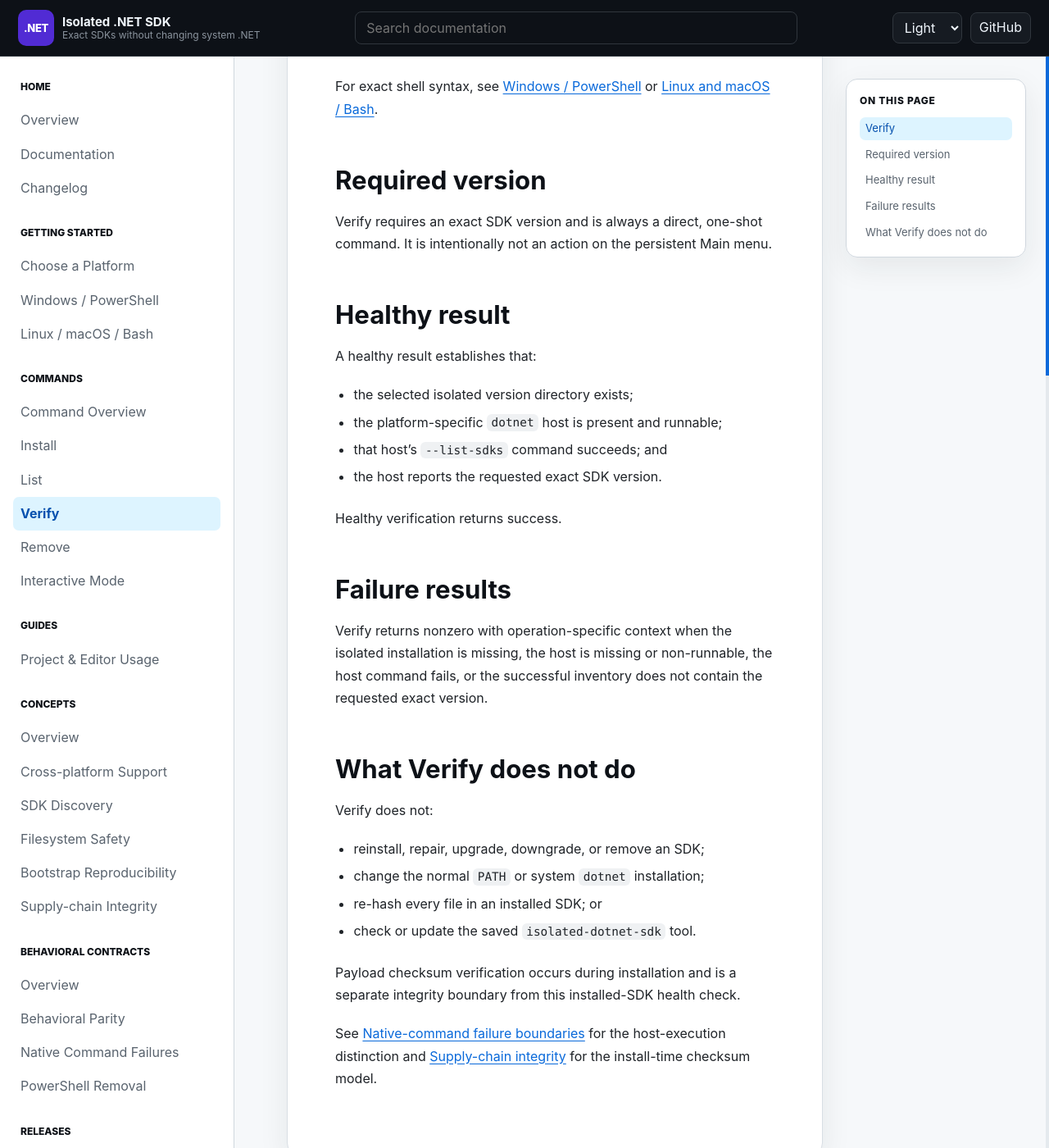
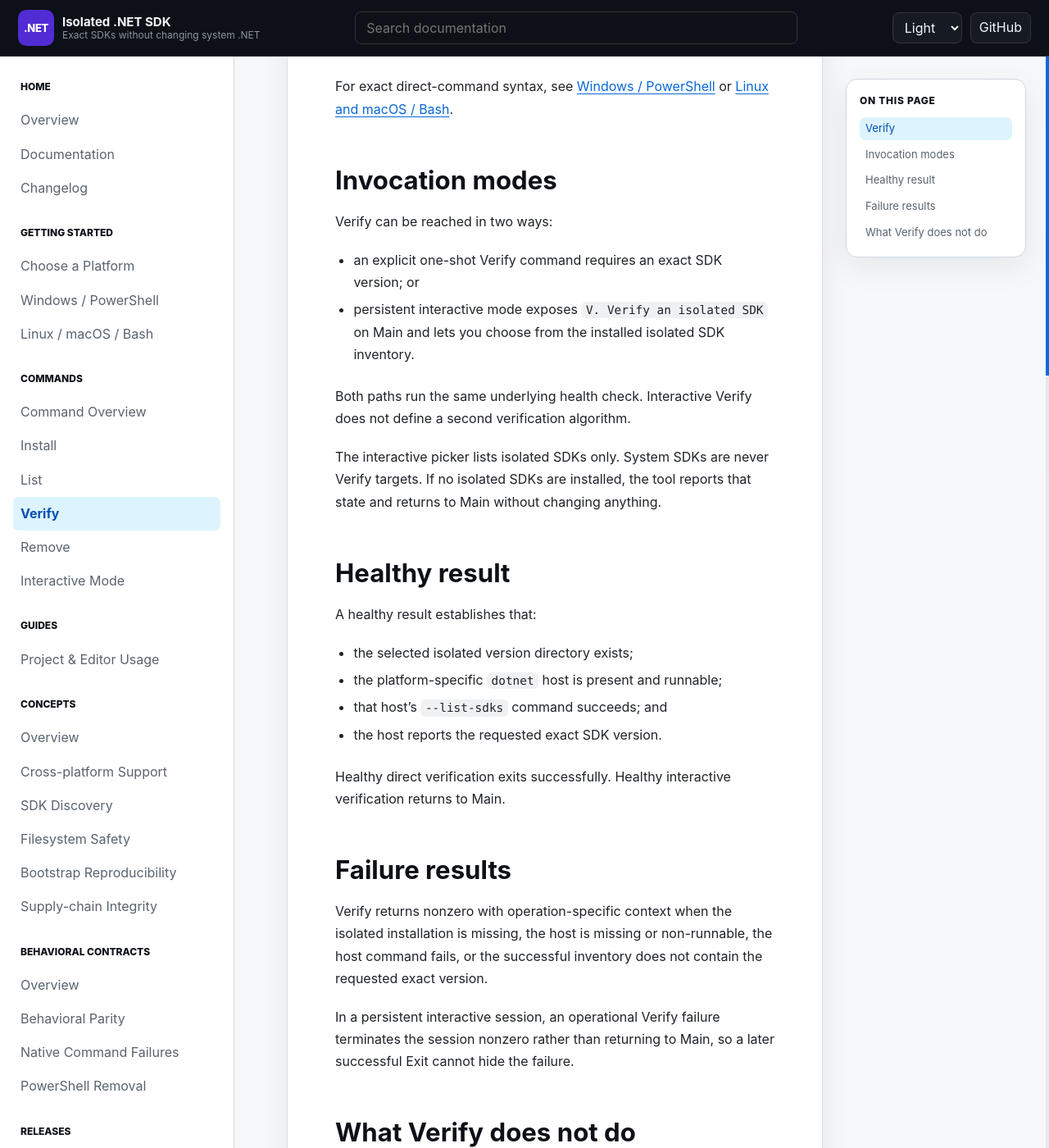
Before and after one commit to infoconex/isolated-dotnet-sdk, a Jekyll site: the page built from docs/commands/verify.md, in a window 1280 px wide and 1400 px high, scrolled down 244 px. Shown: the whole window at 82% size. Built offline with Jekyll 4.4.1, drawn with Linux system fonts in a browser that asks for light colours; our own code applies the rules of GitHub Pages for plain Markdown files; some of the changed text lies outside the part shown.

Commit message:
docs: describe direct and interactive Verify
Refs #115

```diff
--- a/docs/commands/verify.md
+++ b/docs/commands/verify.md
@@ -2,11 +2,18 @@
 
 Verify performs a read-only health check of one exact SDK already installed under the isolated SDK root.
 
-For exact shell syntax, see [Windows / PowerShell](../getting-started/windows-powershell.md#verify-an-isolated-sdk) or [Linux and macOS / Bash](../getting-started/linux-macos-bash.md#verify-an-isolated-sdk).
+For exact direct-command syntax, see [Windows / PowerShell](../getting-started/windows-powershell.md#verify-an-isolated-sdk) or [Linux and macOS / Bash](../getting-started/linux-macos-bash.md#verify-an-isolated-sdk).
 
-## Required version
+## Invocation modes
 
-Verify requires an exact SDK version and is always a direct, one-shot command. It is intentionally not an action on the persistent Main menu.
+Verify can be reached in two ways:
+
+- an explicit one-shot Verify command requires an exact SDK version; or
+- persistent interactive mode exposes `V. Verify an isolated SDK` on Main and lets you choose from the installed isolated SDK inventory.
+
+Both paths run the same underlying health check. Interactive Verify does not define a second verification algorithm.
+
+The interactive picker lists isolated SDKs only. System SDKs are never Verify targets. If no isolated SDKs are installed, the tool reports that state and returns to Main without changing anything.
 
 ## Healthy result
 
@@ -17,21 +24,24 @@ A healthy result establishes that:
 - that host's `--list-sdks` command succeeds; and
 - the host reports the requested exact SDK version.
 
-Healthy verification returns success.
+Healthy direct verification exits successfully. Healthy interactive verification returns to Main.
 
 ## Failure results
 
 Verify returns nonzero with operation-specific context when the isolated installation is missing, the host is missing or non-runnable, the host command fails, or the successful inventory does not contain the requested exact version.
+
+In a persistent interactive session, an operational Verify failure terminates the session nonzero rather than returning to Main, so a later successful Exit cannot hide the failure.
 
 ## What Verify does not do
 
 Verify does not:
 
 - reinstall, repair, upgrade, downgrade, or remove an SDK;
+- target SDKs that are available only through the system `dotnet` installation;
 - change the normal `PATH` or system `dotnet` installation;
 - re-hash every file in an installed SDK; or
 - check or update the saved `isolated-dotnet-sdk` tool.
 
 Payload checksum verification occurs during installation and is a separate integrity boundary from this installed-SDK health check.
 
-See [Native-command failure boundaries](../contracts/native-command-failures.md) for the host-execution distinction and [Supply-chain integrity](../concepts/supply-chain-integrity.md) for the install-time checksum model.
+See [Interactive mode](interactive.md) for Main-menu lifecycle and navigation, [Native-command failure boundaries](../contracts/native-command-failures.md) for the host-execution distinction, and [Supply-chain integrity](../concepts/supply-chain-integrity.md) for the install-time checksum model.
```
